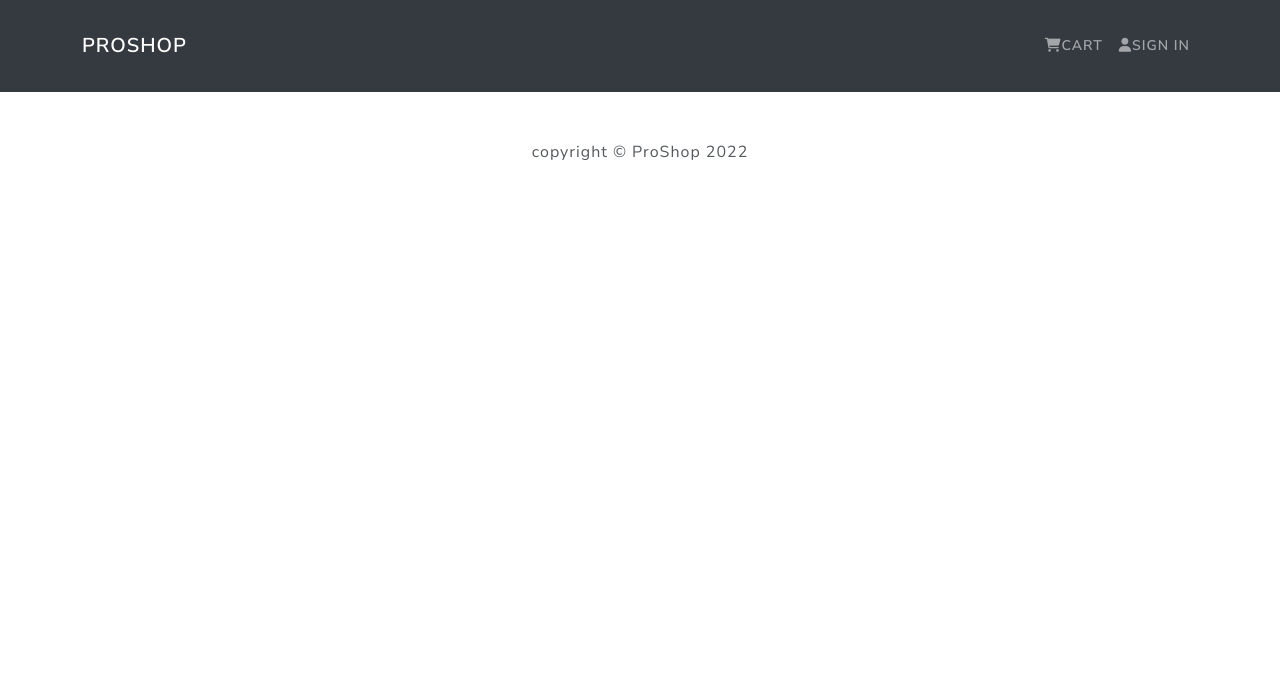
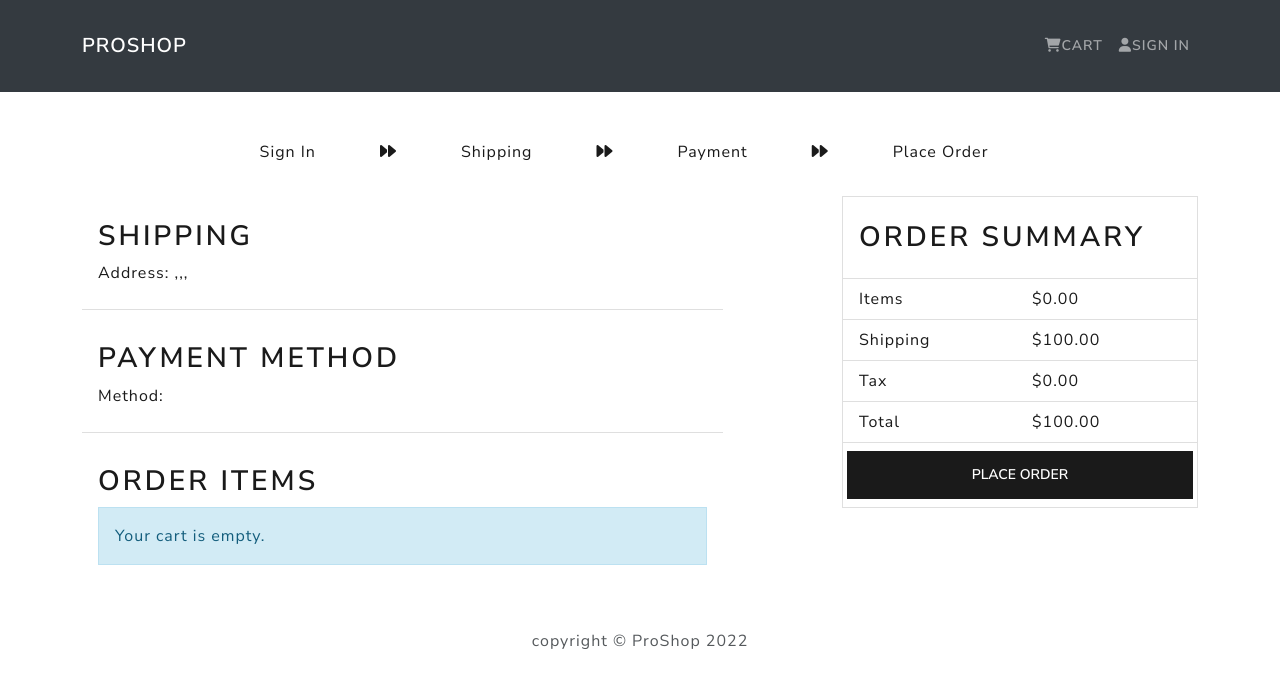
Before and after one commit to HaolinZhong/ProShop, a React (Create React App) app in the folder frontend/: page /placeorder in a window 1280 px wide. Shown: the top 688 px of the page. Built offline with nearby package versions, Linux system fonts and the light colour scheme.

Commit message:
add place order screen

```diff
--- a/frontend/src/App.jsx
+++ b/frontend/src/App.jsx
@@ -11,6 +11,7 @@ import Registerscreen from './screens/Registerscreen';
 import Profilescreen from './screens/Profilescreen';
 import Shippingscreen from './screens/Shippingscreen';
 import Paymentscreen from './screens/Paymentscreen';
+import Placeorderscreen from './screens/Placeorderscreen';
 
 function App() {
   return (
@@ -25,6 +26,7 @@ function App() {
               <Route path='/' element={<Homescreen />} exact/>
               <Route path='/shipping' element={<Shippingscreen />}/>
               <Route path='/payment' element={<Paymentscreen />}/>
+              <Route path='/placeorder' element={<Placeorderscreen />} />
               <Route path='/products/:id' element={<Productscreen />}/>
               <Route path='/cart/:id' element={<Cartscreen />}/>
               <Route path='/cart' element={<Cartscreen />}/>
--- /dev/null
+++ b/frontend/src/screens/Placeorderscreen.jsx
@@ -0,0 +1,125 @@
+import React from 'react'
+import { Button, Card, Col, Container, Image, ListGroup, ListGroupItem, Row } from 'react-bootstrap'
+import { useSelector } from 'react-redux'
+import { Link } from 'react-router-dom'
+import CheckoutSteps from '../components/CheckoutSteps'
+import Message from '../components/Message'
+
+const Placeorderscreen = () => {
+
+    const cart = useSelector(state => state.cart)
+
+    const addDecimals = (num) => {
+        return (Math.round(num * 100) / 100).toFixed(2)
+    }
+
+    cart.itemsPrice = addDecimals(cart.cartItems.reduce((acc, item) => acc + item.price * item.qty, 0))
+    cart.shippingPrice = addDecimals(cart.itemsPrice > 100 ? 0 : 100)
+    cart.taxPrice = addDecimals(Number((0.15 * cart.itemsPrice).toFixed(2)))
+    cart.totalPrice = addDecimals(Number(cart.itemsPrice) + Number(cart.shippingPrice) + Number(cart.taxPrice))
+
+
+
+    const placeOrderHandler = () => {
+        console.log('order')
+    }
+
+    return (
+        <Container>
+            <CheckoutSteps s1 s2 s3 s4 />
+            <Row>
+                <Col md={7}>
+                    <ListGroup variant='flush'>
+                        <ListGroupItem className="my-2">
+                            <h2 className="my-2">Shipping</h2>
+                            <p>
+                                <strong>Address: </strong>
+                                {cart.shippingAddress.address},{cart.shippingAddress.city},{cart.shippingAddress.postalCode},{cart.shippingAddress.country}
+                            </p>
+                        </ListGroupItem>
+                        <ListGroupItem className="my-2">
+                            <h2 className="my-2">Payment Method</h2>
+                            <p>
+                                <strong>Method: </strong>
+                                {cart.paymentMethod}
+                            </p>
+                        </ListGroupItem>
+                        <ListGroupItem className="my-2">
+                            <h2 className="my-2">Order Items</h2>
+                            {cart.cartItems.length === 0 ? <Message>Your cart is empty.</Message> : (
+                                <ListGroup variant='flush' className="my-2">
+                                    {cart.cartItems.map((item, index) => (
+                                        <ListGroupItem key={index} className="my-2">
+                                            <Row>
+                                                <Col md={1}>
+                                                    <Image src={item.image} alt={item.name} fluid rounded />
+                                                </Col>
+                                                <Col>
+                                                    <Link to={`/product/${item.product}`}>{item.name}</Link>
+                                                </Col>
+                                                <Col md={4}>
+                                                    {item.qty} × ${item.price} = ${item.qty * item.price}
+                                                </Col>
+                                            </Row>
+                                        </ListGroupItem>
+                                    ))}
+                                </ListGroup>
+
+                            )}
+                        </ListGroupItem>
+                    </ListGroup>
+                </Col>
+                <Col></Col>
+
+                <Col md={4}>
+                    <Card>
+                        <ListGroup variant='flush'>
+                            <ListGroupItem>
+                                <h2 className='my-3'>Order Summary</h2>
+                            </ListGroupItem>
+                            <ListGroupItem>
+                                <Row>
+                                    <Col>Items</Col>
+                                    <Col>${cart.itemsPrice}</Col>
+                                </Row>
+                            </ListGroupItem>
+                            <ListGroupItem>
+                                <Row>
+                                    <Col>Shipping</Col>
+                                    <Col>${cart.shippingPrice}</Col>
+                                </Row>
+                            </ListGroupItem>
+                            <ListGroupItem>
+                                <Row>
+                                    <Col>Tax</Col>
+                                    <Col>${cart.taxPrice}</Col>
+                                </Row>
+                            </ListGroupItem>
+                            <ListGroupItem>
+                                <Row>
+                                    <Col>Total</Col>
+                                    <Col>${cart.totalPrice}</Col>
+                                </Row>
+                            </ListGroupItem>
+                            <ListGroupItem>
+                                <Row>
+                                    <Button
+                                        type='button'
+                                        className='btn-block'
+                                        disabled={cart.cartItems === 0}
+                                        onClick={placeOrderHandler}
+                                    >
+                                        Place Order
+                                    </Button>
+                                </Row>
+
+                            </ListGroupItem>
+                        </ListGroup>
+                    </Card>
+                </Col>
+            </Row>
+        </Container>
+    )
+}
+
+export default Placeorderscreen
```
